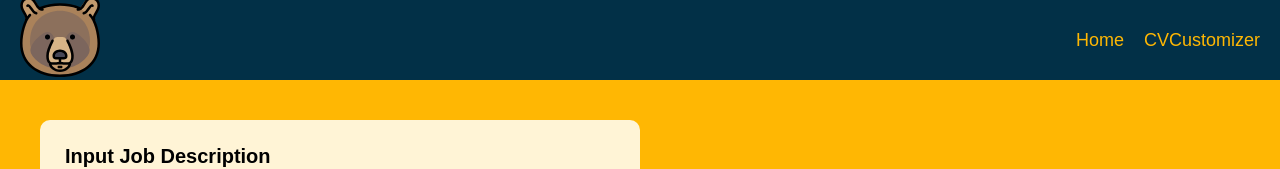
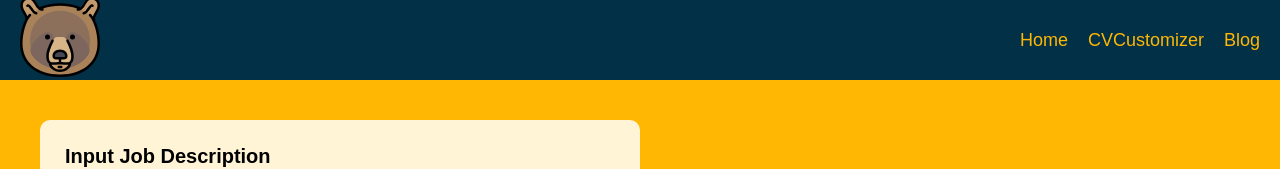
Before and after one commit to Talha771/cv_customizer_fe, a Next.js app: page /CVCustomizer in a window 1280 px wide. Shown: the top 169 px of the page. Built offline with nearby package versions, Linux system fonts and the light colour scheme; no server answers.

Commit message:
added blog to Header

```diff
--- a/src/app/components/Header/Header.tsx
+++ b/src/app/components/Header/Header.tsx
@@ -7,8 +7,9 @@ const Header = () => {
   const headerMenu = {
     "Home": "/",
     "CVCustomizer": "/CVCustomizer",
-    // "Contact Me": "/contact",
+    "Blog":"https://wolfbiter.medium.com/"
   };
+
 
   return (
     <div className={styles.header}>
```
